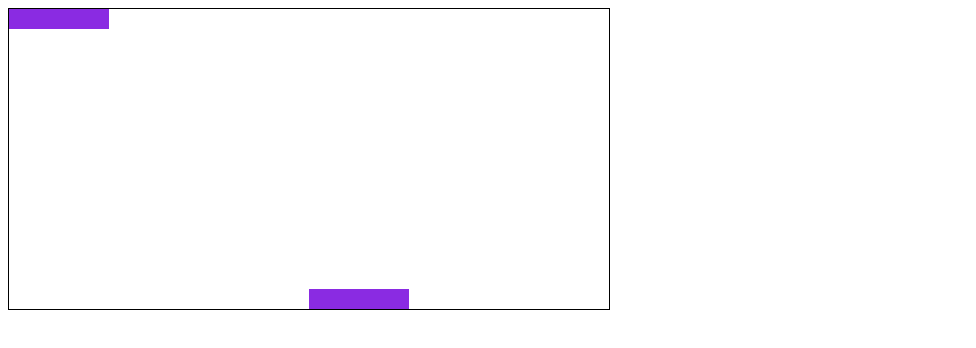
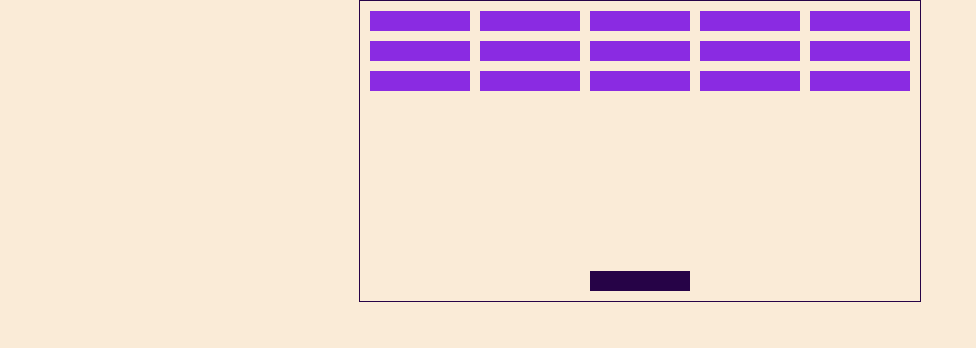
Before and after one commit to anjola-adeuyi/2d-breakout-game, a plain HTML site: page index.html in a window 1280 px wide. Shown: the whole page, without its empty margins (0-976 px from the left). Drawn offline with Linux system fonts and the light colour scheme.

Commit message:
Player Featured Added

```diff
--- a/app.js
+++ b/app.js
@@ -1,6 +1,9 @@
 const grid = document.querySelector(".grid");
 const blockWidth = 100;
 const blockHeight = 20;
+
+const playerInitialPosition = [230, 10];
+let currentPos = playerInitialPosition;
 
 // blocks coordinates
 class Block {
@@ -14,8 +17,23 @@ class Block {
 
 //all my blocks
 const blocks = [
-    new Block(0, 280),
-    new Block(300, 0)
+    new Block(10, 270),
+    new Block(120, 270),
+    new Block(230, 270),
+    new Block(340, 270),
+    new Block(450, 270),
+
+    new Block(10, 240),
+    new Block(120, 240),
+    new Block(230, 240),
+    new Block(340, 240),
+    new Block(450, 240),
+
+    new Block(10, 210),
+    new Block(120, 210),
+    new Block(230, 210),
+    new Block(340, 210),
+    new Block(450, 210),
 ]
 
 console.log(blocks)
@@ -35,3 +53,12 @@ const addBlock = () => {
 }
 
 addBlock();
+
+
+// add Player
+const player = document.createElement("div");
+player.classList.add("player");
+player.style.left = currentPos[0] + "px";
+player.style.bottom = currentPos[1] + "px";
+
+grid.appendChild(player)
--- a/styles.css
+++ b/styles.css
@@ -1,8 +1,16 @@
+body {
+    margin: 0;
+    padding: 0;
+    background-color: antiquewhite;
+    display: flex;
+    justify-content: center;
+}
+
 .grid {
     position: relative;
-    width: 600px;
+    width: 560px;
     height: 300px;
-    border: 1px solid black;
+    border: 1px solid rgb(38, 3, 71);
 }
 
 .block {
@@ -11,3 +19,10 @@
     height: 20px;
     background-color: blueviolet;
 }
+
+.player {
+    position: absolute;
+    width: 100px;
+    height: 20px;
+    background-color: rgb(38, 3, 71);
+}
```
